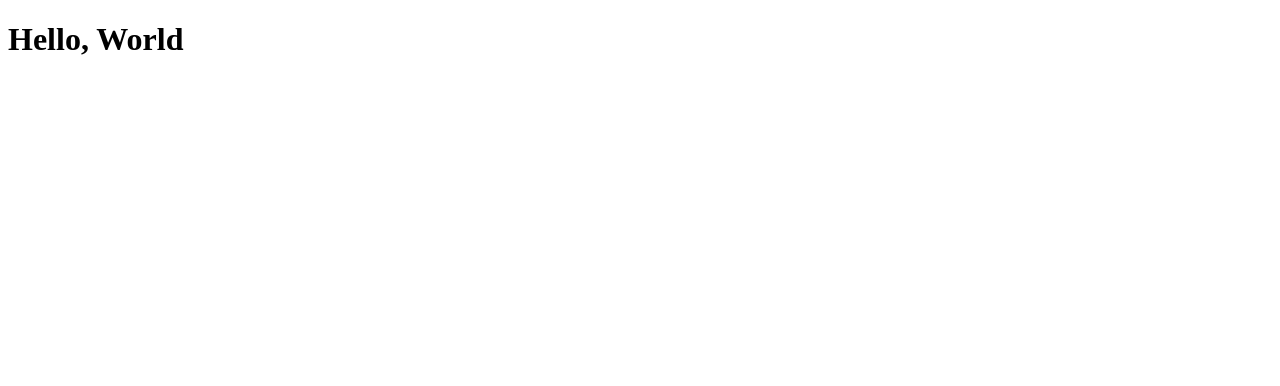
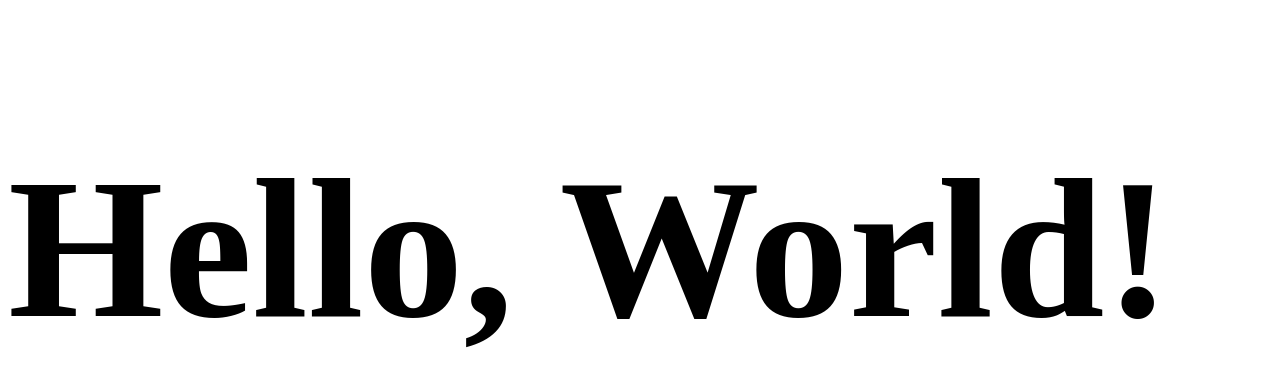
Before and after one commit to J41Manning/tc349, a plain HTML site: page week1/hello.html in a window 1280 px wide. Drawn offline with Linux system fonts and the light colour scheme.

Commit message:
Hello World

```diff
--- a/week1/hello.html
+++ b/week1/hello.html
@@ -2,8 +2,14 @@
 <html lang="en">
 <head>
 	<title>Hello, World!</title>
+	<style type="text/css">
+		h1 {
+			font-weight: bolder;
+			font-size: 200px;
+		}
+	</style>
 </head>
 <body>
-	<h1>Hello, World</h1>
+	<h1>Hello, World!</h1>
 </body>
 </html>
```
